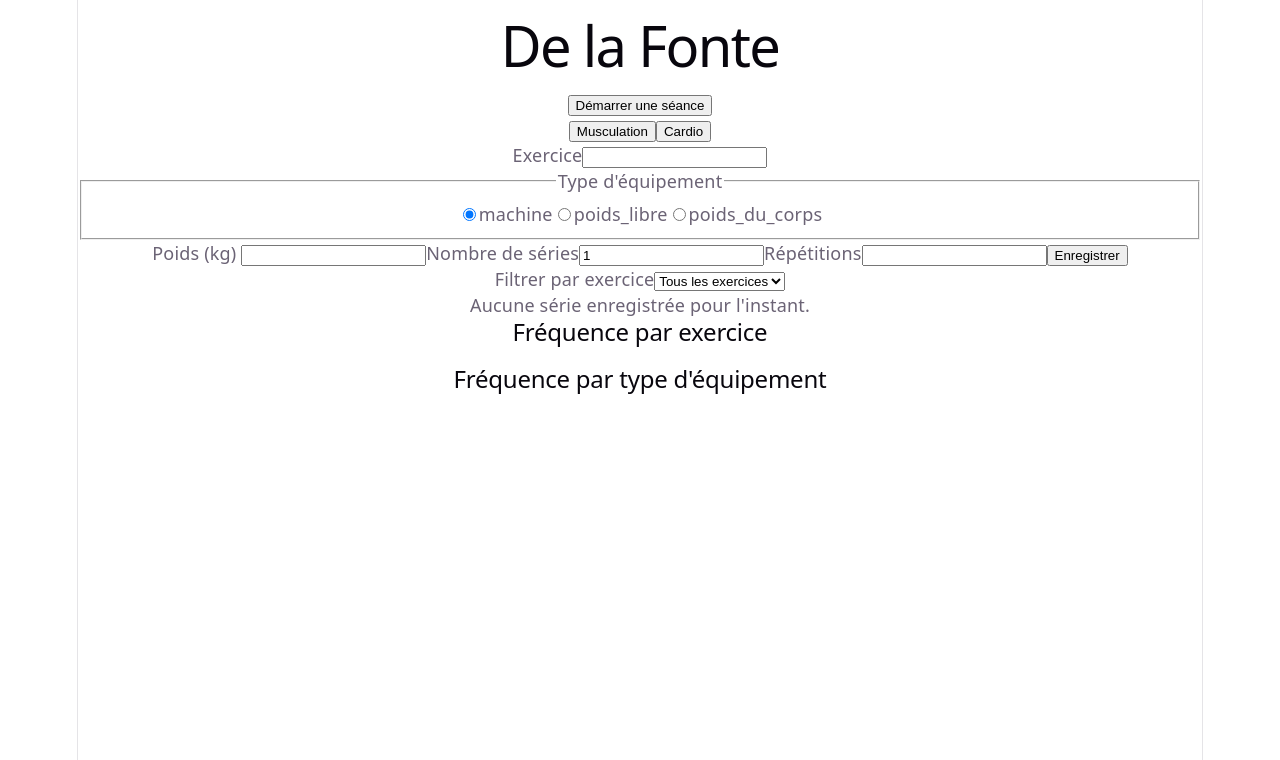
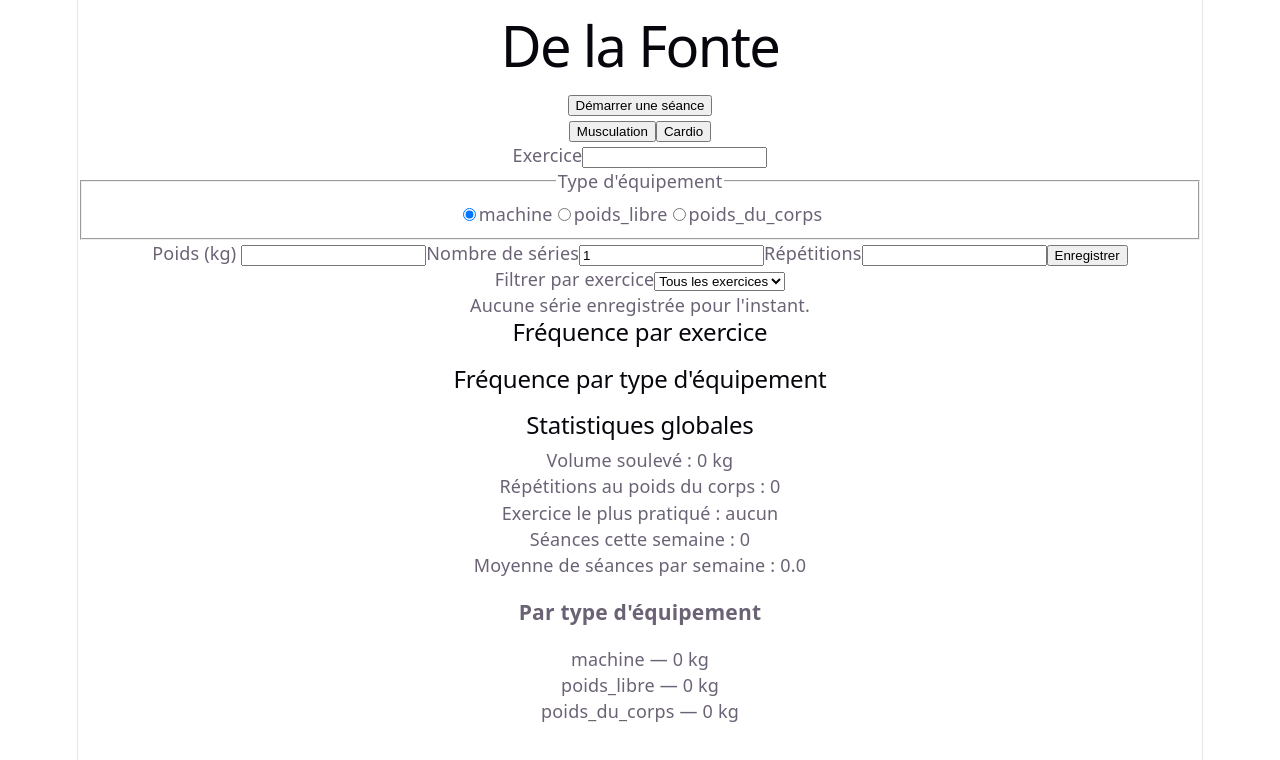
Before and after one commit to ChloeAlberge/de-la-fonte, a React (Vite) app: page / in a window 1280 px wide. Shown: the top 760 px of the page. Built offline with nearby package versions, Linux system fonts and the light colour scheme.

Commit message:
feat: statistiques globales (#16)

```diff
--- a/src/App.tsx
+++ b/src/App.tsx
@@ -7,6 +7,7 @@ import { ExerciseFilter } from './components/ExerciseFilter';
 import { getAllSeries } from './storage/seriesStorage';
 import { getUniqueExerciseNames, filterByExercise } from './stats/seriesStats';
 import { FrequencyView } from './components/FrequencyView';
+import { StatsSummary } from './components/StatsSummary';
 import './App.css';
 
 function App() {
@@ -47,6 +48,7 @@ function App() {
 
       <SeriesList series={displayedSeries} onSeriesChanged={refreshSeries} />
       <FrequencyView series={allSeries} />
+      <StatsSummary series={allSeries} />
     </>
   );
 }
--- /dev/null
+++ b/src/components/StatsSummary.tsx
@@ -0,0 +1,47 @@
+import type { Series, EquipmentType } from '../models/series';
+import {
+  computeTotalVolume,
+  computeMostUsedExercise,
+  computeAverageWeeklySessionCount,
+  computeCurrentWeekSessionCount,
+} from '../stats/seriesStats';
+
+interface StatsSummaryProps {
+  series: Series[];
+}
+
+export function StatsSummary({ series }: StatsSummaryProps) {
+  const globalVolume = computeTotalVolume(series);
+  const mostUsedExercise = computeMostUsedExercise(series);
+  const averageWeekly = computeAverageWeeklySessionCount(series);
+  const currentWeek = computeCurrentWeekSessionCount(series);
+
+  const equipmentTypes: EquipmentType[] = ['machine', 'poids_libre', 'poids_du_corps'];
+
+  return (
+    <div>
+      <h2>Statistiques globales</h2>
+      <p>Volume soulevé : {globalVolume.weightedVolumeKg} kg</p>
+      <p>Répétitions au poids du corps : {globalVolume.bodyweightReps}</p>
+      <p>Exercice le plus pratiqué : {mostUsedExercise ?? 'aucun'}</p>
+      <p>Séances cette semaine : {currentWeek}</p>
+      <p>Moyenne de séances par semaine : {averageWeekly.toFixed(1)}</p>
+
+      <h3>Par type d'équipement</h3>
+      {equipmentTypes.map((type) => {
+        const filtered = series.filter(
+          (s): s is Extract<Series, { kind: 'strength' }> =>
+            s.kind === 'strength' && s.equipmentType === type
+        );
+        const volume = computeTotalVolume(filtered);
+
+        return (
+          <p key={type}>
+            {type} — {volume.weightedVolumeKg} kg
+            {volume.bodyweightReps > 0 && `, ${volume.bodyweightReps} reps (poids du corps)`}
+          </p>
+        );
+      })}
+    </div>
+  );
+}
--- a/src/stats/seriesStats.ts
+++ b/src/stats/seriesStats.ts
@@ -55,3 +55,69 @@ export function computeFrequencyByEquipmentType(
 
   return result;
 }
+
+export function computeAverageWeeklySessionCount(series: Series[]): number {
+  if (series.length === 0) return 0;
+
+  const uniqueDays = new Set(series.map((s) => s.performedAt.slice(0, 10)));
+  const sortedDates = Array.from(uniqueDays).sort();
+
+  const firstDate = new Date(sortedDates[0]);
+  const lastDate = new Date();
+
+  const msPerWeek = 1000 * 60 * 60 * 24 * 7;
+  const weeksElapsed = Math.max(1, (lastDate.getTime() - firstDate.getTime()) / msPerWeek);
+
+  return uniqueDays.size / weeksElapsed;
+}
+
+export function computeCurrentWeekSessionCount(series: Series[]): number {
+  const now = new Date();
+  const dayOfWeek = now.getDay() === 0 ? 7 : now.getDay(); // dimanche = 7, pas 0
+  const startOfWeek = new Date(now);
+  startOfWeek.setHours(0, 0, 0, 0);
+  startOfWeek.setDate(now.getDate() - (dayOfWeek - 1));
+
+  const daysThisWeek = series
+    .filter((s) => new Date(s.performedAt) >= startOfWeek)
+    .map((s) => s.performedAt.slice(0, 10));
+
+  return new Set(daysThisWeek).size;
+}
+
+export function computeMostUsedExercise(series: Series[]): string | null {
+  const frequencies = computeFrequencyByExercise(series);
+  const entries = Object.entries(frequencies);
+
+  if (entries.length === 0) return null;
+
+  const [mostUsed] = entries.reduce((best, current) =>
+    current[1].seriesCount > best[1].seriesCount ? current : best
+  );
+
+  return mostUsed;
+}
+
+export interface VolumeResult {
+  weightedVolumeKg: number;
+  bodyweightReps: number;
+}
+
+export function computeTotalVolume(series: Series[]): VolumeResult {
+  const strengthOnly = series.filter(
+    (s): s is Extract<Series, { kind: 'strength' }> => s.kind === 'strength'
+  );
+
+  let weightedVolumeKg = 0;
+  let bodyweightReps = 0;
+
+  for (const entry of strengthOnly) {
+    if (entry.weightKg !== null && entry.reps !== null) {
+      weightedVolumeKg += entry.weightKg * entry.reps * entry.setsCount;
+    } else if (entry.equipmentType === 'poids_du_corps' && entry.reps !== null) {
+      bodyweightReps += entry.reps * entry.setsCount;
+    }
+  }
+
+  return { weightedVolumeKg, bodyweightReps };
+}
```
Also changed, not shown: 1 other file (tests, documents, lock files or other folders).
